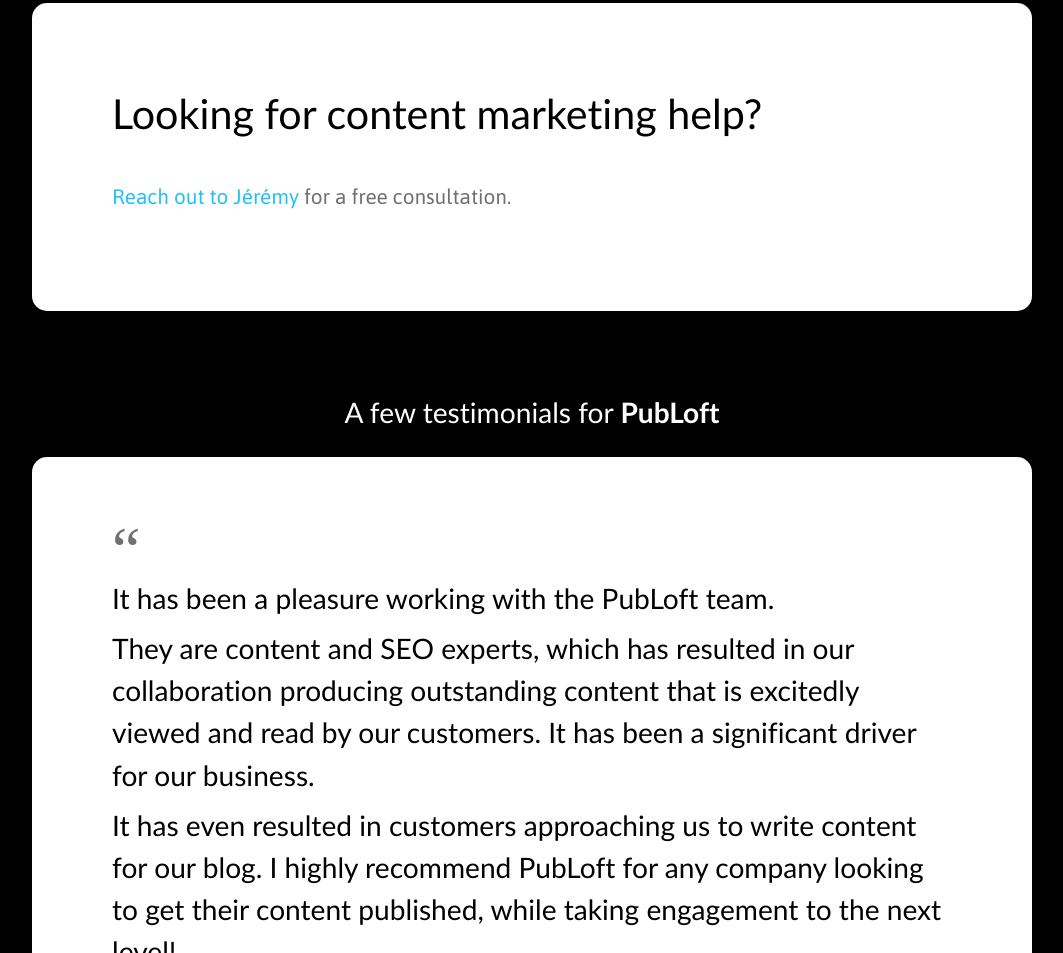
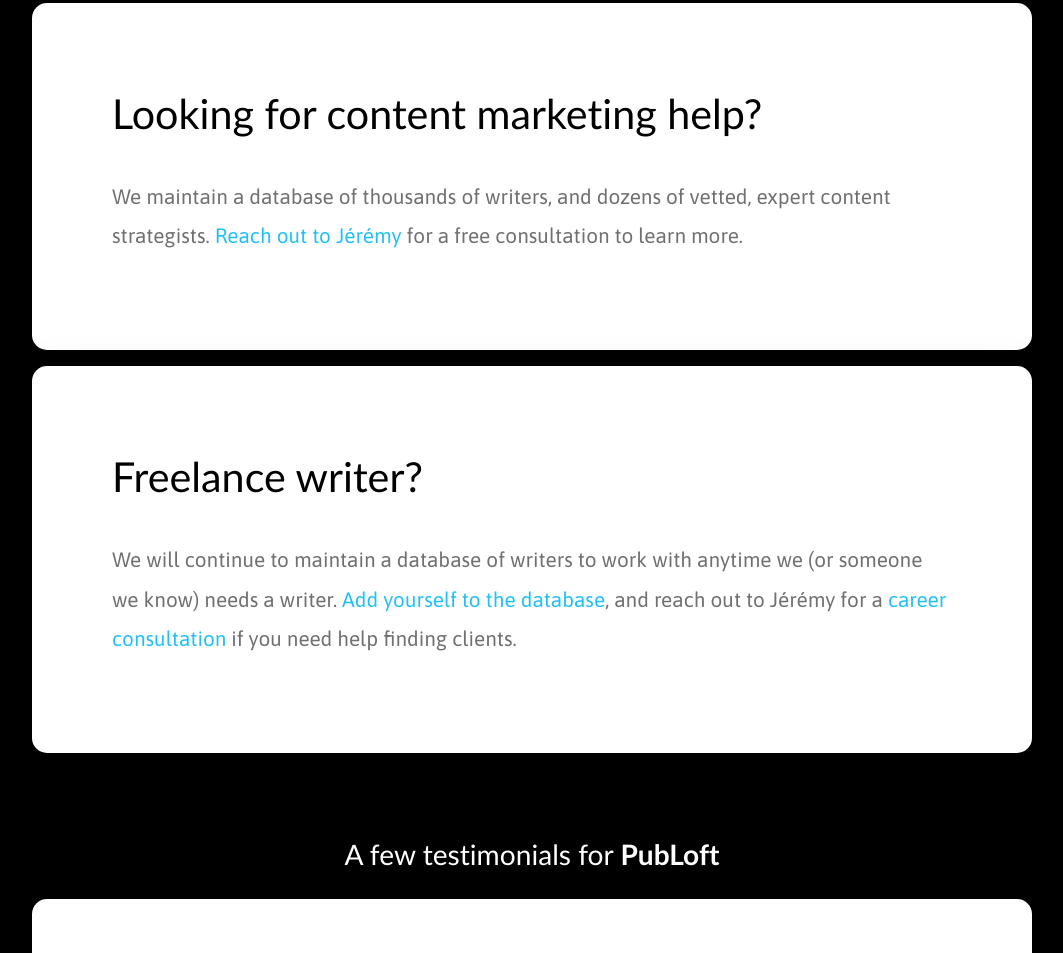
Before and after one commit to jeremychevallier/publoft-com-goodbye, a plain HTML site: page index.html in a window 1280 px wide. Shown: the part 947-1900 px from the top of the page, without its empty margins (108-1171 px from the left). Drawn offline with nearby package versions, Linux system fonts and the light colour scheme; a script that the page names is missing; a web font is replaced by a local one.

Commit message:
final CTAs

```diff
--- a/index.html
+++ b/index.html
@@ -59,8 +59,16 @@
     <div class="mx-4 mx-md-auto mt-4 p-6 p-md-8 rounded-corners bg-white d-flex flex-wrap flex-column maxw-1000 shadow-lg">
       <h1>Looking for content marketing help?</h1>
       <p class="pt-5">
-        <a href="https://jeremy.chevallier.net/consulting?via=PubLoft" target="_blank">Reach out to Jérémy</a> for a free consultation.
+        We maintain a database of thousands of writers, and dozens of vetted, expert content strategists. <a href="https://jeremy.chevallier.net/consulting?via=PubLoft" target="_blank">Reach out to Jérémy</a> for a free consultation to learn more.
       </p>
+    </div>
+
+    <div class="mx-4 mx-md-auto mt-4 p-6 p-md-8 rounded-corners bg-white d-flex flex-wrap flex-column maxw-1000 shadow-lg">
+      <h1>Freelance writer?</h1>
+      <p class="pt-5">
+        We will continue to maintain a database of writers to work with anytime we (or someone we know) needs a writer. <a href="#" data-tf-popup="MObSKW">Add yourself to the database</a>, and reach out to Jérémy for a <a href="https://inspiring.careers/coaching?via=PubLoft" target="_blank">career consultation</a> if you need help finding clients.
+      </p>
+      <script src="//embed.typeform.com/next/embed.js"></script>
     </div>
 
   </header>
```
